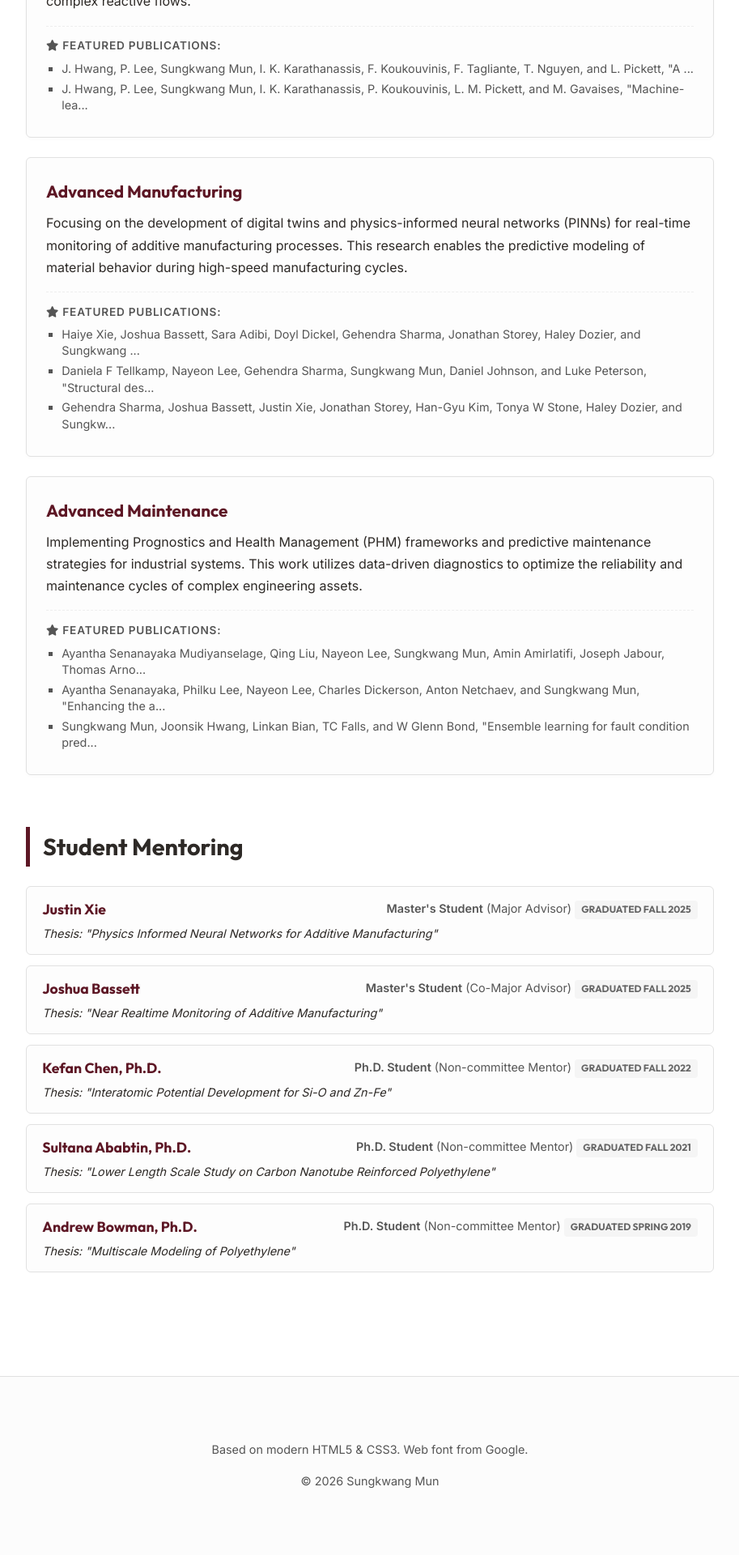
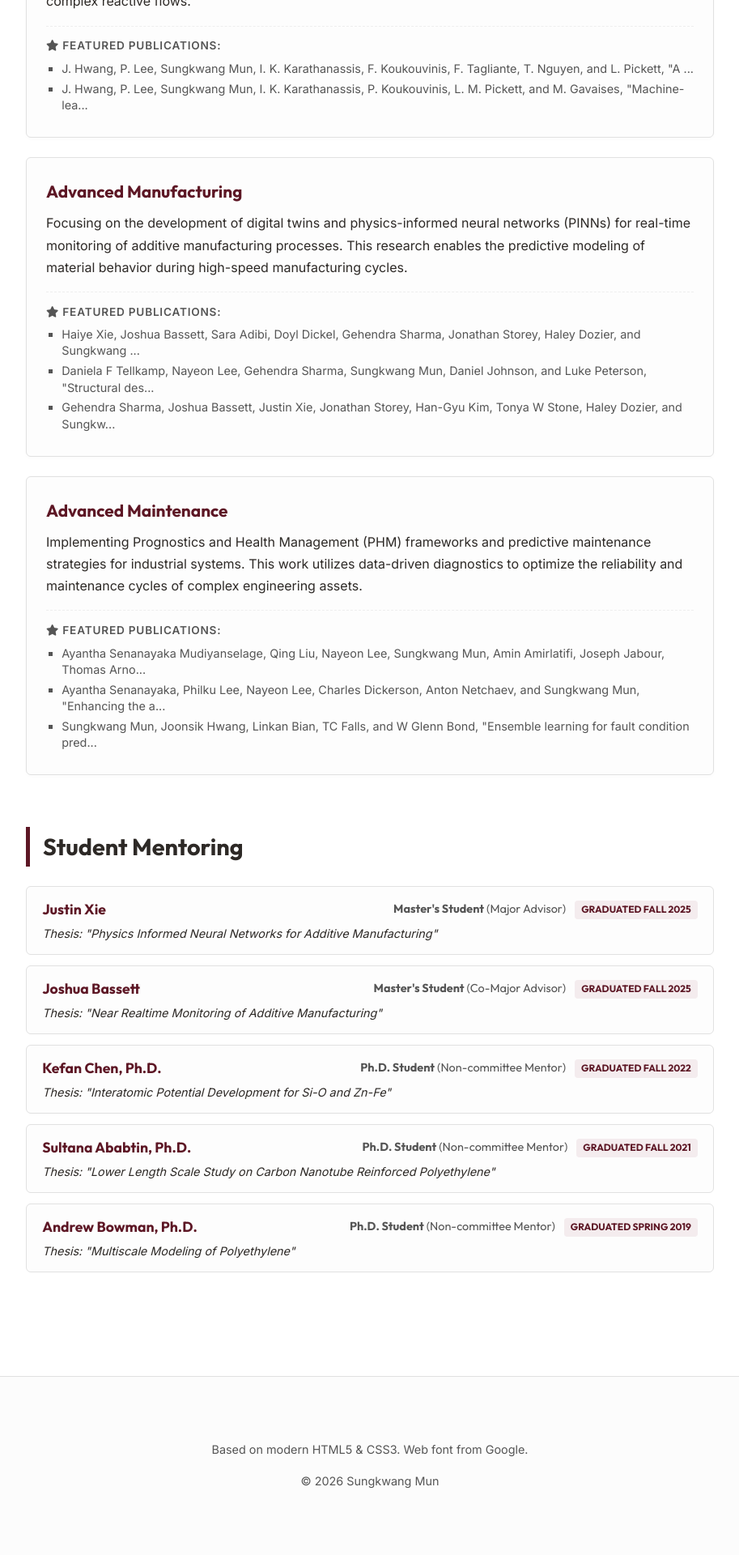
Before and after one commit to sungkwang/sungkwang.github.io, a Jekyll site: the page built from research.html, in a window 1280 px wide. Shown: the part 1502-3422 px from the top of the page at 81% size, without its empty margins (183-1096 px from the left). Built offline with Jekyll 4.4.1, drawn with Linux system fonts in a browser that asks for light colours.

```diff
--- /dev/null
+++ b/Gemfile
@@ -0,0 +1,4 @@
+source 'https://rubygems.org'
+gem 'github-pages', group: :jekyll_plugins
+
+gem "webrick", "~> 1.9"
--- a/css/style.css
+++ b/css/style.css
@@ -226,6 +226,60 @@ footer {
     color: var(--text-muted);
 }
 
+/* Student Mentoring */
+.group-list {
+    list-style: none;
+    padding: 0;
+}
+
+.group-list li {
+    margin-bottom: 2rem;
+    padding-bottom: 1.5rem;
+    border-bottom: 1px solid #f0f0f0;
+}
+
+.student-header {
+    display: flex;
+    justify-content: space-between;
+    align-items: center;
+    flex-wrap: wrap;
+    gap: 1rem;
+    margin-bottom: 0.5rem;
+}
+
+.student-name {
+    font-size: 1.2rem;
+    font-weight: 600;
+    color: var(--text-main);
+}
+
+.student-details {
+    font-family: var(--font-sans);
+    font-size: 0.9rem;
+    color: var(--text-muted);
+}
+
+.student-thesis {
+    font-style: italic;
+    font-size: 0.95rem;
+    color: var(--text-muted);
+    margin-top: 0.2rem;
+}
+
+.status-badge {
+    padding: 0.2rem 0.6rem;
+    border-radius: 12px;
+    font-size: 0.8rem;
+    font-weight: 600;
+    margin-left: 0.5rem;
+    display: inline-block;
+}
+
+.status-badge.graduated {
+    background-color: var(--accent-light);
+    color: var(--accent);
+}
+
 .cv-link {
     display: inline-flex;
     align-items: center;
```
Also changed, not shown: docker-compose.yml (added, +39 -0 lines), Gemfile.lock (added), 1 other file.
